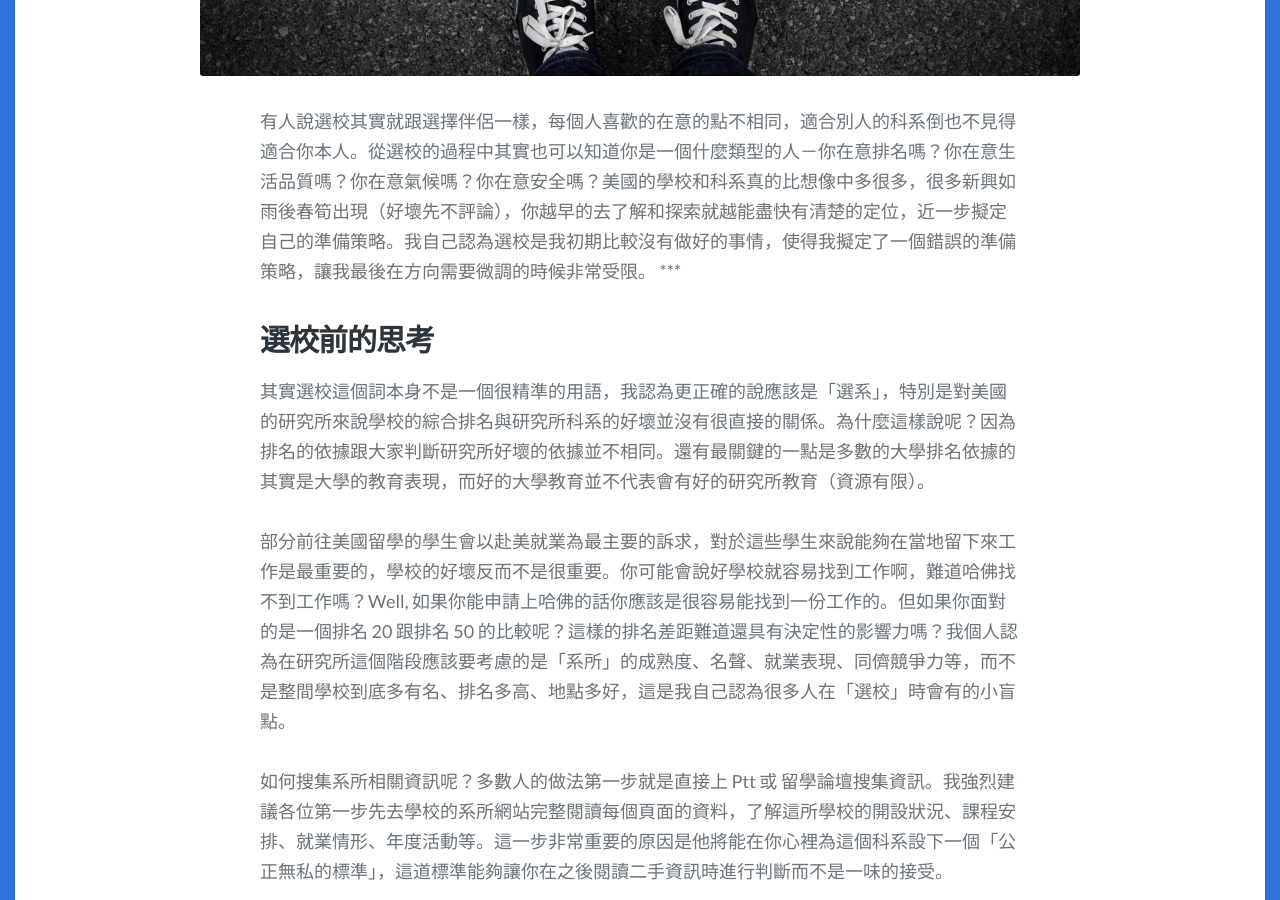
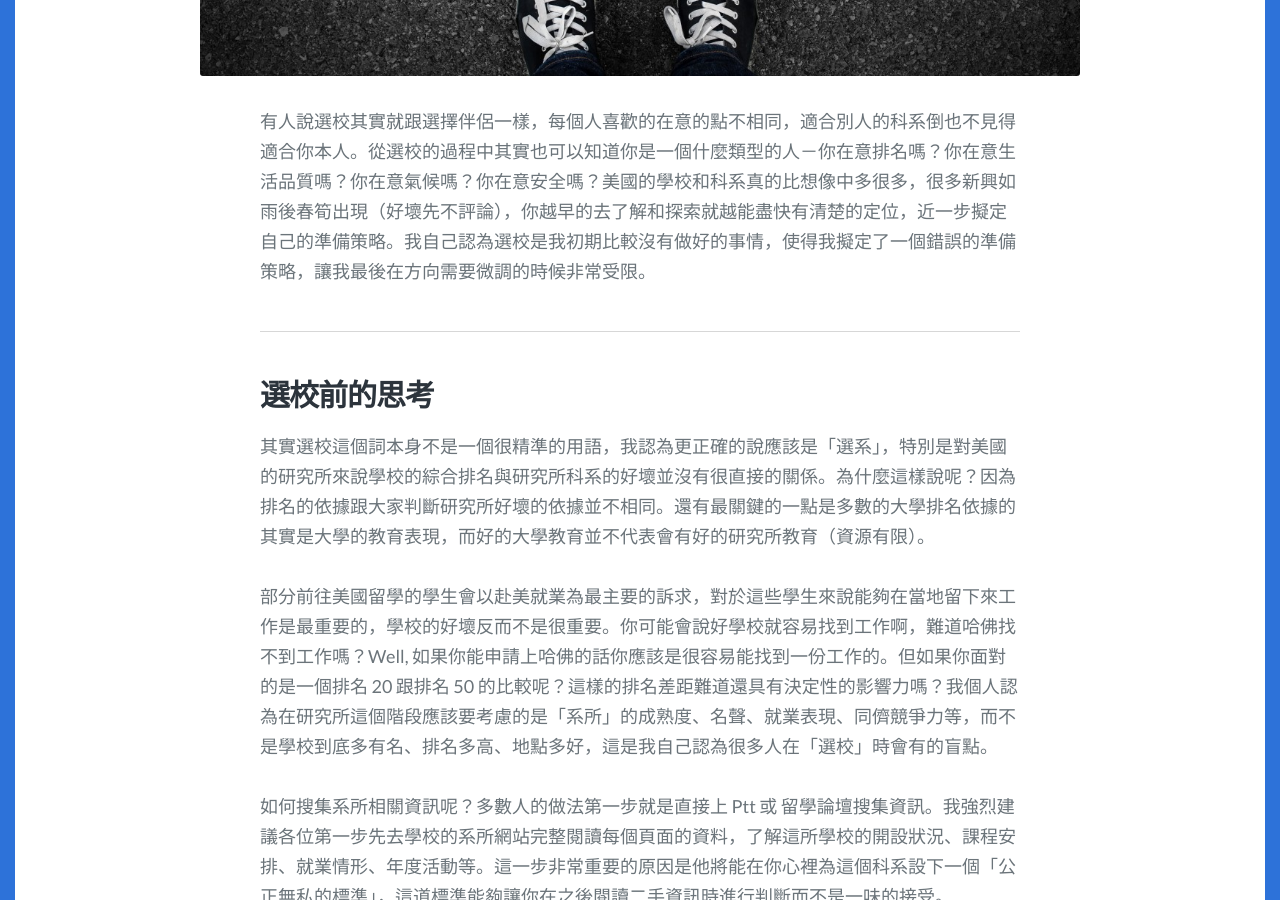
Before and after one commit to patrickytc/Blog, a Jekyll site: the page built from _posts/2020-04-26-美國碩士選校心得分享.md, in a window 1280 px wide and 900 px high, scrolled down 879 px. Built offline with Jekyll 4.4.1, drawn with Linux system fonts in a browser that asks for light colours; some web fonts are replaced; comment, search, counter and statistics services are not loaded.

Commit message:
Update 2020-04-26-美國碩士選校心得分享.md

```diff
--- a/_posts/2020-04-26-美國碩士選校心得分享.md
+++ b/_posts/2020-04-26-美國碩士選校心得分享.md
@@ -7,12 +7,15 @@ tags: [application]
 ---
 
 有人說選校其實就跟選擇伴侶一樣，每個人喜歡的在意的點不相同，適合別人的科系倒也不見得適合你本人。從選校的過程中其實也可以知道你是一個什麼類型的人－你在意排名嗎？你在意生活品質嗎？你在意氣候嗎？你在意安全嗎？美國的學校和科系真的比想像中多很多，很多新興如雨後春筍出現（好壞先不評論），你越早的去了解和探索就越能盡快有清楚的定位，近一步擬定自己的準備策略。我自己認為選校是我初期比較沒有做好的事情，使得我擬定了一個錯誤的準備策略，讓我最後在方向需要微調的時候非常受限。
+
 <!--more-->
+
 ***
+
 ## 選校前的思考
 其實選校這個詞本身不是一個很精準的用語，我認為更正確的說應該是「選系」，特別是對美國的研究所來說學校的綜合排名與研究所科系的好壞並沒有很直接的關係。為什麼這樣說呢？因為排名的依據跟大家判斷研究所好壞的依據並不相同。還有最關鍵的一點是多數的大學排名依據的其實是大學的教育表現，而好的大學教育並不代表會有好的研究所教育（資源有限）。
 
-部分前往美國留學的學生會以赴美就業為最主要的訴求，對於這些學生來說能夠在當地留下來工作是最重要的，學校的好壞反而不是很重要。你可能會說好學校就容易找到工作啊，難道哈佛找不到工作嗎？Well, 如果你能申請上哈佛的話你應該是很容易能找到一份工作的。但如果你面對的是一個排名 20 跟排名 50 的比較呢？這樣的排名差距難道還具有決定性的影響力嗎？我個人認為在研究所這個階段應該要考慮的是「系所」的成熟度、名聲、就業表現、同儕競爭力等，而不是整間學校到底多有名、排名多高、地點多好，這是我自己認為很多人在「選校」時會有的小盲點。
+部分前往美國留學的學生會以赴美就業為最主要的訴求，對於這些學生來說能夠在當地留下來工作是最重要的，學校的好壞反而不是很重要。你可能會說好學校就容易找到工作啊，難道哈佛找不到工作嗎？Well, 如果你能申請上哈佛的話你應該是很容易能找到一份工作的。但如果你面對的是一個排名 20 跟排名 50 的比較呢？這樣的排名差距難道還具有決定性的影響力嗎？我個人認為在研究所這個階段應該要考慮的是「系所」的成熟度、名聲、就業表現、同儕競爭力等，而不是學校到底多有名、排名多高、地點多好，這是我自己認為很多人在「選校」時會有的盲點。
 
 如何搜集系所相關資訊呢？多數人的做法第一步就是直接上 Ptt 或 留學論壇搜集資訊。我強烈建議各位第一步先去學校的系所網站完整閱讀每個頁面的資料，了解這所學校的開設狀況、課程安排、就業情形、年度活動等。這一步非常重要的原因是他將能在你心裡為這個科系設下一個「公正無私的標準」，這道標準能夠讓你在之後閱讀二手資訊時進行判斷而不是一味的接受。
 
```
